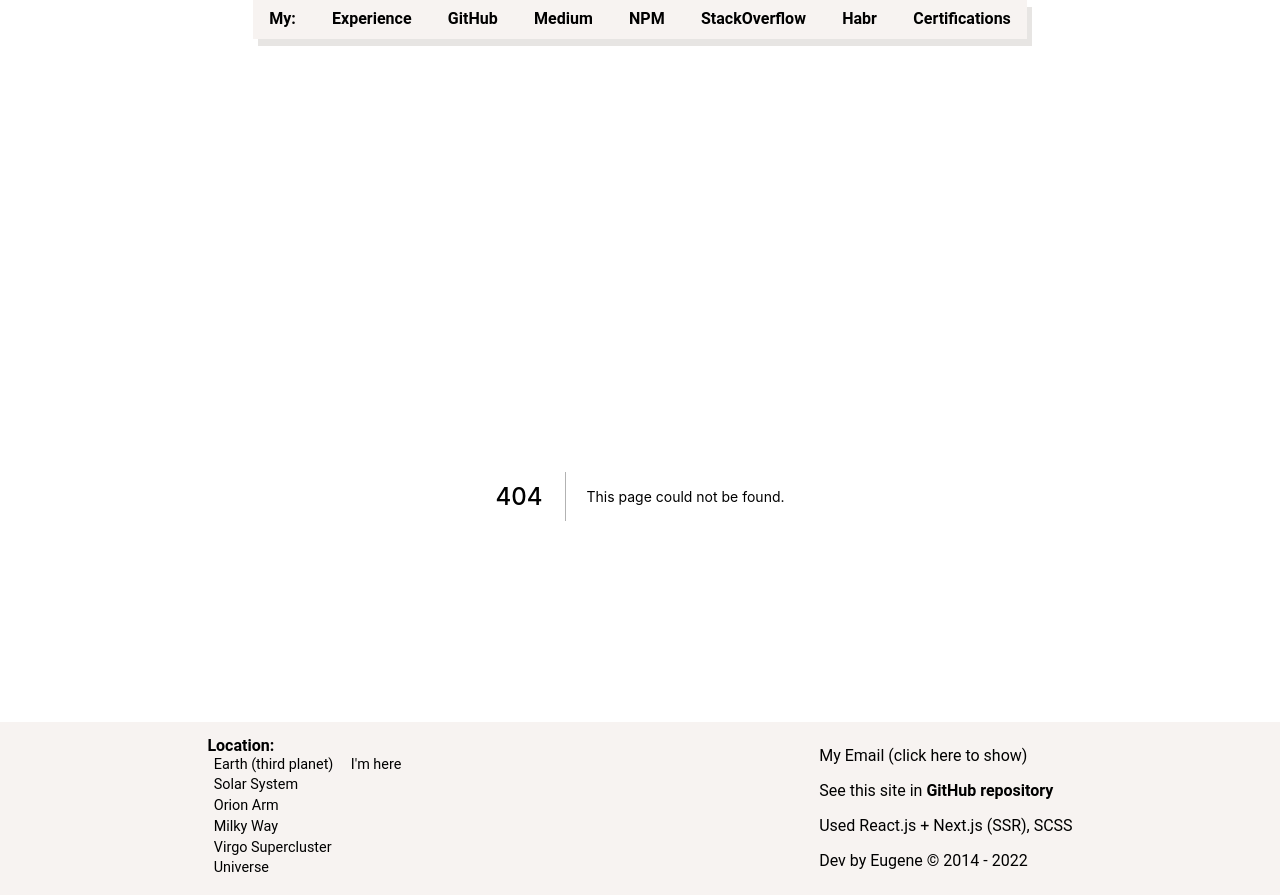
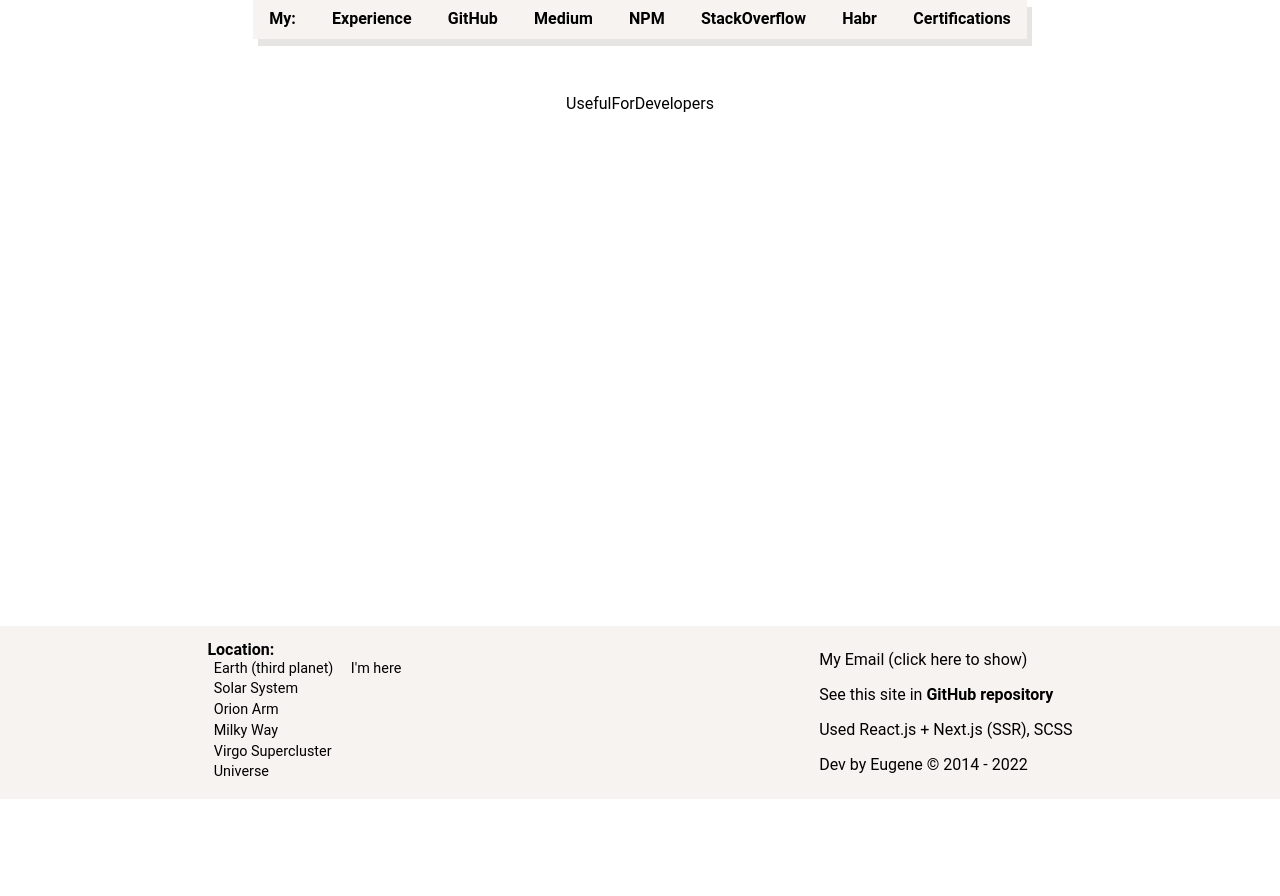
Before and after one commit to it-efrem/it-efrem.com, a Next.js app: page /useful_for_developers in a window 1280 px wide. Before the commit this address had no page. After the commit the page ends 800 px from the top, so only its background shows below. Built offline with nearby package versions, Linux system fonts and the light colour scheme.

Commit message:
+ Useful page

```diff
--- /dev/null
+++ b/pages/useful_for_developers/index.js
@@ -0,0 +1,14 @@
+import Head from 'next/head';
+
+export default function UsefulForDevelopers() {
+    return (
+        <>
+            <Head>
+                <title>Eugene Efremov - UsefulForDevelopers | it-efrem.com</title>
+            </Head>
+            <div>
+                UsefulForDevelopers
+            </div>
+        </>
+    )
+}
```
